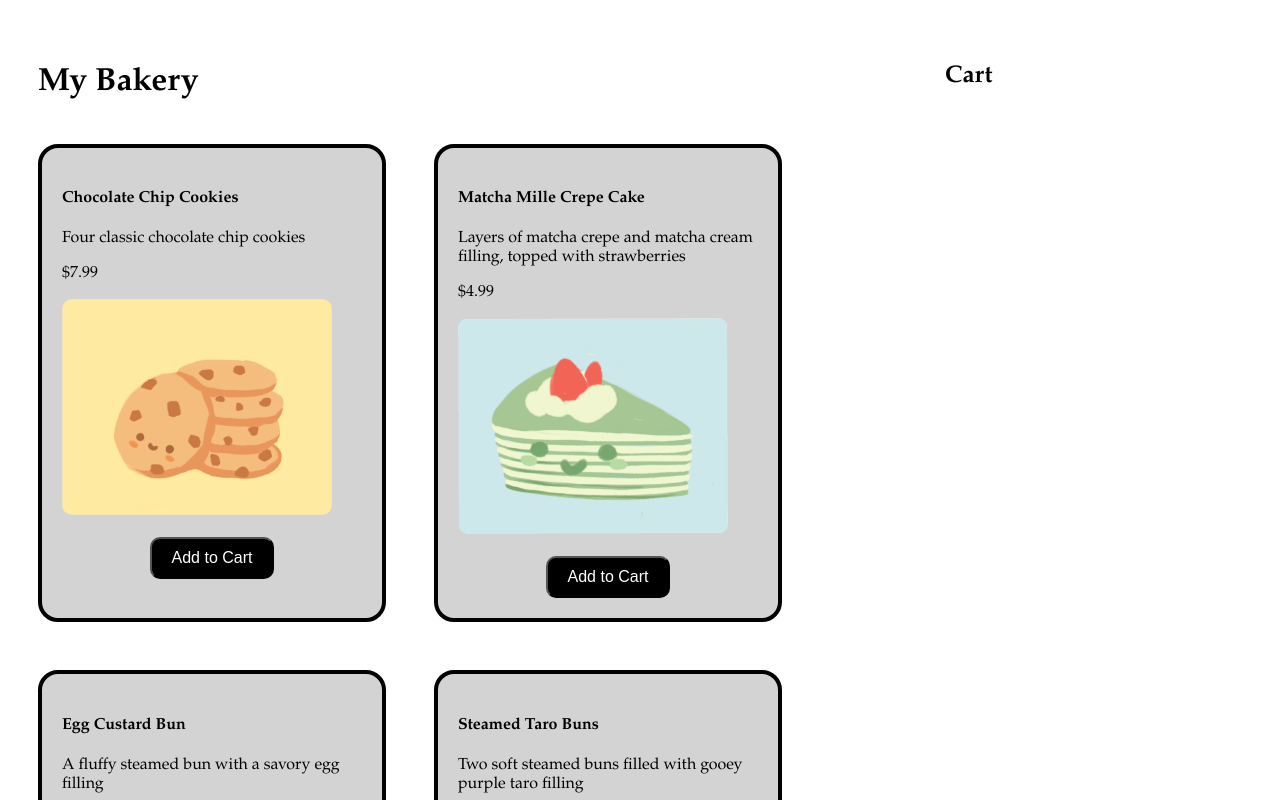
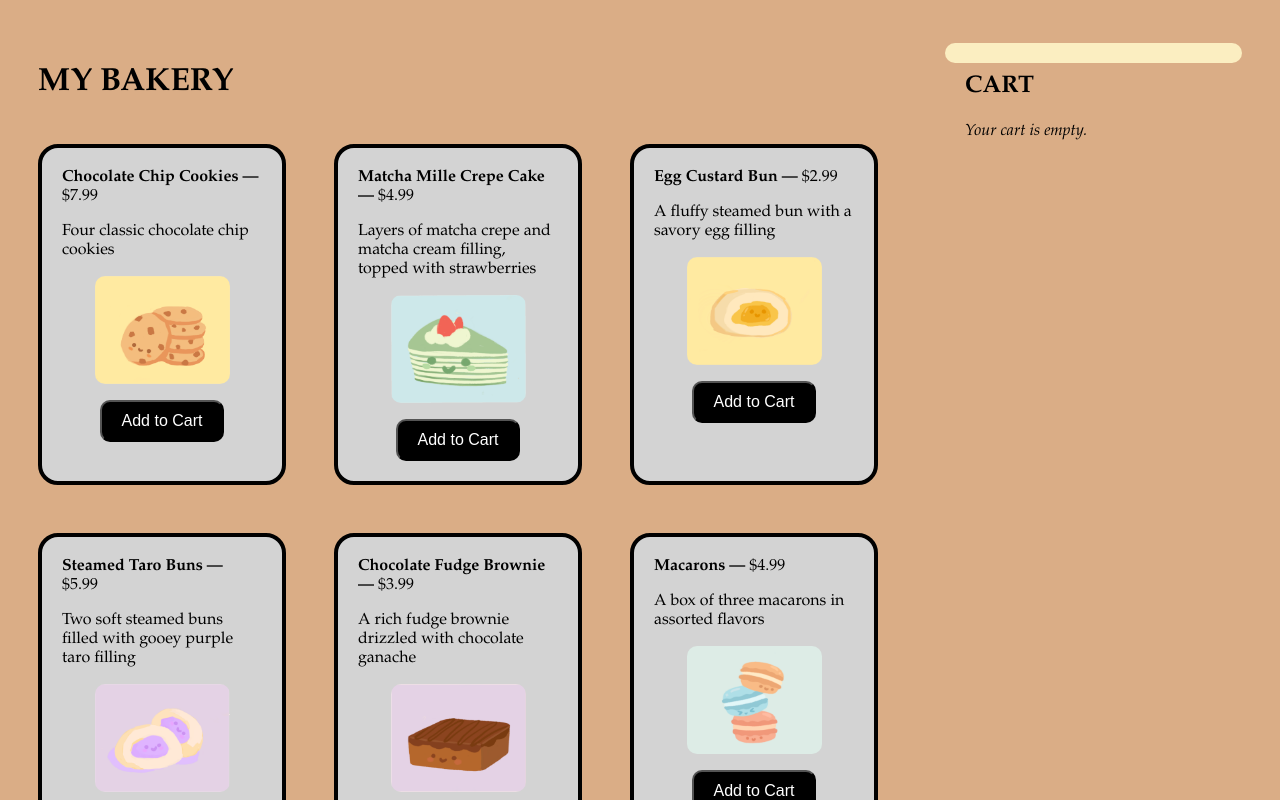
Before and after one commit to zaultavangar/React-Studio, a React (Create React App) app: page / in a window 1280 px wide. Shown: the top 800 px of the page. Built offline with nearby package versions, Linux system fonts and the light colour scheme.

Commit message:
react-studio

```diff
--- a/src/App.css
+++ b/src/App.css
@@ -2,7 +2,6 @@
 
 .App {
   margin: 10px 30px;
-  background-color: white;
   color: black;
   font-family: Garamond;
   display: grid;
@@ -11,8 +10,10 @@
 
 }
 
-.BakeryItem {
-
+.bakery-cart {
+  padding: 10px 20px;
+  border-radius: 10px;
+  background-color: #FBEEC1;
 }
 
 .menu {
--- a/src/App.js
+++ b/src/App.js
@@ -1,8 +1,9 @@
 import "./App.css";
-import { useState, useCallback } from "react";
+import { useState, useCallback} from "react";
 import bakeryData from "./assets/bakery-data.json";
 import BakeryItem from "./components/BakeryItem";
 import CartItem from "./components/CartItem";
+import CartTotal from "./components/CartTotal";
 
 
 /* ####### DO NOT TOUCH -- this makes the image URLs work ####### */
@@ -18,11 +19,10 @@ function App() {
 
   const [cartCount, setCartCount] = useState(0)
   const [cart, setCart] = useState([])
-
+  const [cartHeight, setCartHeight] = useState(0)
 
   const handleClick = useCallback((item) => {
     setCartCount(cartCount + 1)
-    console.log("Item: ", item)
     if (!cart.includes(item)) {
       cart.push(item)
     }
@@ -35,19 +35,22 @@ function App() {
     }
     setCart(cart)
 
-  }, [cart, cartCount])
 
-  console.log('cart:', cart)
+  }, [cart, cartCount, setCart])
 
 
-
+  const handleHeight = useCallback(() => {
+    var lastElement = document.getElementById("end")
+    var rect = lastElement.lastChild.offsetTop + 180
+    setCartHeight(rect);
+  }, [cart, setCartHeight])
 
 
   return (
 
     <div className="App">
       <div className="bakery-menu">
-        <h1>My Bakery</h1> {/* TODO: personalize your bakery (if you want) */}
+        <h1>MY BAKERY</h1> {/* TODO: personalize your bakery (if you want) */}
         <div className="menu">
         {bakeryData.map((item, index) => ( // TODO: map bakeryData to BakeryItem components
         <BakeryItem
@@ -58,16 +61,16 @@ function App() {
           onAddToCart = {
             () => {
               handleClick(item)
+              handleHeight()
               }
           }
         />
-
         ))}
         </div>
       </div>
-      <div className="bakery-cart">
-        <h2>Cart</h2>
-        <div className="cart">
+      <div className="bakery-cart" style={{height: cartHeight}}>
+        <h2>CART</h2>
+        <div className="cart" id="end">
           {cart.map((item) => (
             <CartItem
               name = {item.name}
@@ -75,7 +78,11 @@ function App() {
               price = {item.price}
               totalPrice = {item.totalPrice}
             />
+
           ))}
+           <CartTotal
+              cart = {cart}
+            />
       </div>
     </div>
   </div>
--- a/src/components/BakeryItem.css
+++ b/src/components/BakeryItem.css
@@ -5,12 +5,18 @@
 }
 
 .menu-item {
-  max-width: 300px;
+  max-width: 200px;
   border: 4px solid black;
   padding: 20px 20px;
-  width: 300px;
+  width: 200px;
   background-color: lightgrey;
   border-radius: 20px;
+  display: flex;
+  flex-direction: column;
+}
+
+.menu-item h4{
+  display: inline;
 }
 
 .button {
@@ -31,3 +37,8 @@
 img {
   border-radius: 10px;
 }
+
+.image-wrapper {
+  display: flex;
+  justify-content: center;
+}
--- a/src/components/BakeryItem.js
+++ b/src/components/BakeryItem.js
@@ -12,10 +12,13 @@ export default function BakeryItem(props) {
   }
   return (
         <div className="menu-item">
-        <h4>{name} </h4>
+          <div className="main-info">
+            <h4>{name} — </h4><span>{setPrice(price)}</span>
+          </div>
           <p>{description}</p>
-        <p>{setPrice(price)}</p>
-        <img src={image} href="Menu Item" width="270" height="216"></img>
+          <div className="image-wrapper">
+            <img src={image} href="Menu Item" width="135" height="108"></img>
+          </div>
           <div className="button">
             <button className="add-to-cart"
               onClick={onAddToCart}
--- a/src/components/CartItem.js
+++ b/src/components/CartItem.js
@@ -1,13 +1,11 @@
 import "./CartItem.css";
-import { useState, useEffect } from "react";
 
 export default function CartItem (props) {
 
   const {name, image, price, totalPrice} = props
-  const [itemCount, setItemCount] = useState(0)
 
   const setPrice = (price) => {
-    return "$" + (price)
+    return "$" + (price).toFixed(2)
   }
 
   const getQuantity = (price, totalPrice) => {
--- /dev/null
+++ b/src/components/CartTotal.css
@@ -0,0 +1,4 @@
+.span-1 {
+  margin-top: 20px;
+  margin-right: 10px;
+}
--- /dev/null
+++ b/src/components/CartTotal.js
@@ -0,0 +1,36 @@
+import "./CartTotal.css";
+import { useCallback} from "react";
+
+export default function CartTotal (props) {
+  const {cart} = props
+
+  var sum = 0
+
+
+  const getTotal = useCallback ((sum) => {
+    sum = 0
+    cart.forEach((element)=> {
+      sum += element.totalPrice
+    })
+    return "$" + sum.toFixed(2)
+  }, [cart])
+
+  if (cart.length > 0) {
+    return (
+
+      <div >
+        <h3 className="span-1">Total: </h3>
+        <h3 className="span-2">{getTotal(sum)}</h3>
+      </div>
+    )
+  }
+  else {
+    return (
+      <div>
+        <span><i>Your cart is empty.</i></span>
+      </div>
+
+    )
+  }
+
+}
--- a/src/index.css
+++ b/src/index.css
@@ -1,4 +1,5 @@
 body {
+  background-color: #DAAD86;
   padding-top: 25px;
   font-family: -apple-system, BlinkMacSystemFont, 'Segoe UI', 'Roboto', 'Oxygen',
     'Ubuntu', 'Cantarell', 'Fira Sans', 'Droid Sans', 'Helvetica Neue',
```
Lines whose indentation alone changed are shown as unchanged.
